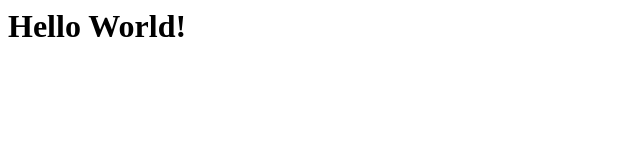
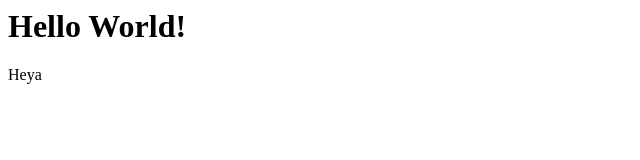
Before and after one commit to charmulhearn/test-code-first-girls-, a plain HTML site: page index/index.html in a window 1280 px wide. Shown: the full height of the page, 0-640 px from the left. Drawn offline with Linux system fonts and the light colour scheme.

Commit message:
added heya

```diff
--- a/index/index.html
+++ b/index/index.html
@@ -1 +1,2 @@
 <h1> Hello World!</h1>
+<p> Heya </p>
```
